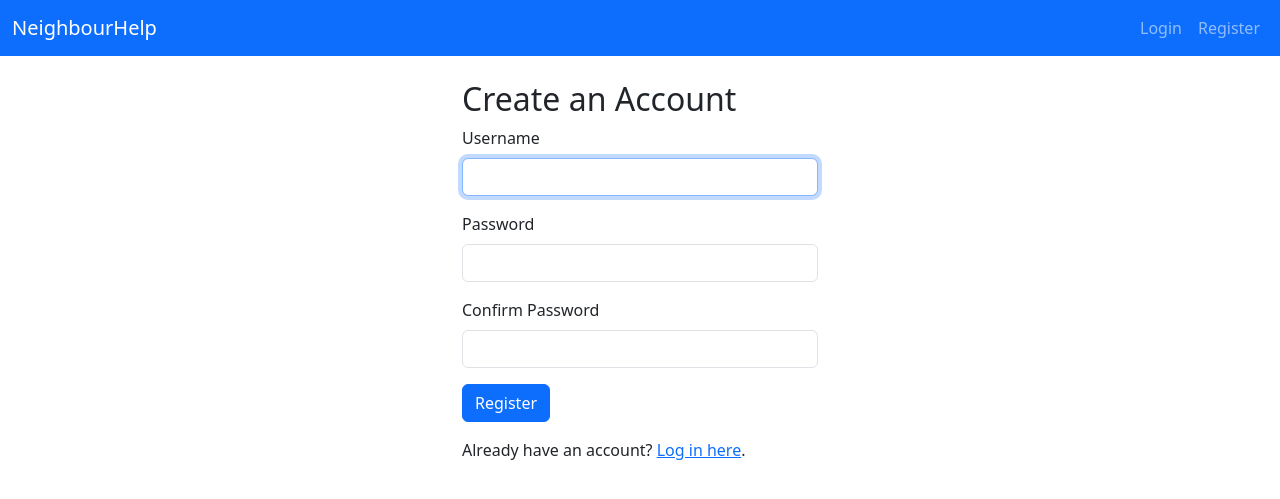
After one commit to Dilajohn/neighbourhelp, a Flask app: page /auth/register in a window 1280 px wide. The commit adds this page. Shown: the top 499 px of the page. Run offline with Flask 3, Linux system fonts and the light colour scheme.

Commit message:
add project files

```diff
--- a/app/auth.py
+++ b/app/auth.py
@@ -2,28 +2,77 @@ from flask import Blueprint, render_template, redirect, url_for, flash, request
 from flask_login import login_user, logout_user, login_required
 from .models import User
 from . import db
-from werkzeug.security import check_password_hash
+from urllib.parse import urlparse, urljoin
 
 auth_bp = Blueprint('auth', __name__, url_prefix='/auth')
+
+def is_safe_url(target):
+    ref_url = urlparse(request.host_url)
+    test_url = urlparse(urljoin(request.host_url, target))
+    return test_url.scheme in ('http', 'https') and ref_url.netloc == test_url.netloc
+
+@auth_bp.route('/register', methods=['GET', 'POST'])
+def register():
+    if request.method == 'POST':
+        username = request.form.get('username')
+        password = request.form.get('password')
+        password_confirm = request.form.get('password_confirm')
+
+        if not username or not password or not password_confirm:
+            flash('Please fill out all fields.', 'error')
+            return render_template('register.html')
+
+        username = username.strip()
+        if len(username) < 3:
+            flash('Username must be at least 3 characters long.', 'error')
+            return render_template('register.html')
+
+        if password != password_confirm:
+            flash('Passwords do not match.', 'error')
+            return render_template('register.html')
+
+        existing_user = User.query.filter_by(username=username).first()
+        if existing_user:
+            flash('Username already taken. Choose another.', 'error')
+            return render_template('register.html')
+
+        new_user = User(username=username)
+        new_user.set_password(password)
+        db.session.add(new_user)
+        db.session.commit()
+
+        flash('Registration successful! Please log in.', 'success')
+        return redirect(url_for('auth.login'))
+
+    return render_template('register.html')
 
 @auth_bp.route('/login', methods=['GET', 'POST'])
 def login():
     if request.method == 'POST':
         username = request.form.get('username')
         password = request.form.get('password')
+
         user = User.query.filter_by(username=username).first()
         if user and user.check_password(password):
             login_user(user)
-            flash('Logged in successfully.', category='success')
+            flash('Logged in successfully.', 'success')
             next_page = request.args.get('next')
-            return redirect(next_page or url_for('main.home'))
+            if not next_page or not is_safe_url(next_page):
+                next_page = url_for('main.home')
+            return redirect(next_page)
         else:
-            flash('Invalid username or password.', category='error')
+            flash('Invalid username or password.', 'error')
     return render_template('login.html')
+
+
+@auth_bp.route('/test')
+def test():
+    return "Auth blueprint is working!"
+
 
 @auth_bp.route('/logout')
 @login_required
 def logout():
     logout_user()
-    flash('You have logged out.', category='info')
+    flash('You have logged out.', 'info')
     return redirect(url_for('main.home'))
--- a/app/templates/base.html
+++ b/app/templates/base.html
@@ -18,6 +18,7 @@
           <li class="nav-item"><a class="nav-link" href="{{ url_for('auth.logout') }}">Logout</a></li>
         {% else %}
           <li class="nav-item"><a class="nav-link" href="{{ url_for('auth.login') }}">Login</a></li>
+          <li class="nav-item"><a class="nav-link" href="{{ url_for('auth.register') }}">Register</a></li>
         {% endif %}
       </ul>
     </div>
--- /dev/null
+++ b/app/templates/register.html
@@ -0,0 +1,25 @@
+{% extends "base.html" %}
+{% block title %}Register{% endblock %}
+{% block content %}
+  <div class="row justify-content-center">
+    <div class="col-md-4">
+      <h2>Create an Account</h2>
+      <form method="POST" action="{{ url_for('auth.register') }}">
+        <div class="mb-3">
+          <label for="username" class="form-label">Username</label>
+          <input type="text" class="form-control" id="username" name="username" required autofocus />
+        </div>
+        <div class="mb-3">
+          <label for="password" class="form-label">Password</label>
+          <input type="password" class="form-control" id="password" name="password" required />
+        </div>
+        <div class="mb-3">
+          <label for="password_confirm" class="form-label">Confirm Password</label>
+          <input type="password" class="form-control" id="password_confirm" name="password_confirm" required />
+        </div>
+        <button type="submit" class="btn btn-primary">Register</button>
+      </form>
+      <p class="mt-3">Already have an account? <a href="{{ url_for('auth.login') }}">Log in here</a>.</p>
+    </div>
+  </div>
+{% endblock %}
--- a/run.py
+++ b/run.py
@@ -4,4 +4,3 @@ app = create_app()
 
 if __name__ == "__main__":
     app.run(debug=True)
-# Entry point to launch the app
--- a/src/requirements.txt
+++ /dev/null
@@ -1,2 +0,0 @@
-# requirements.txt
-Flask==2.2.3
```
Also changed, not shown: src/app.py (deleted, +0 -66 lines).
